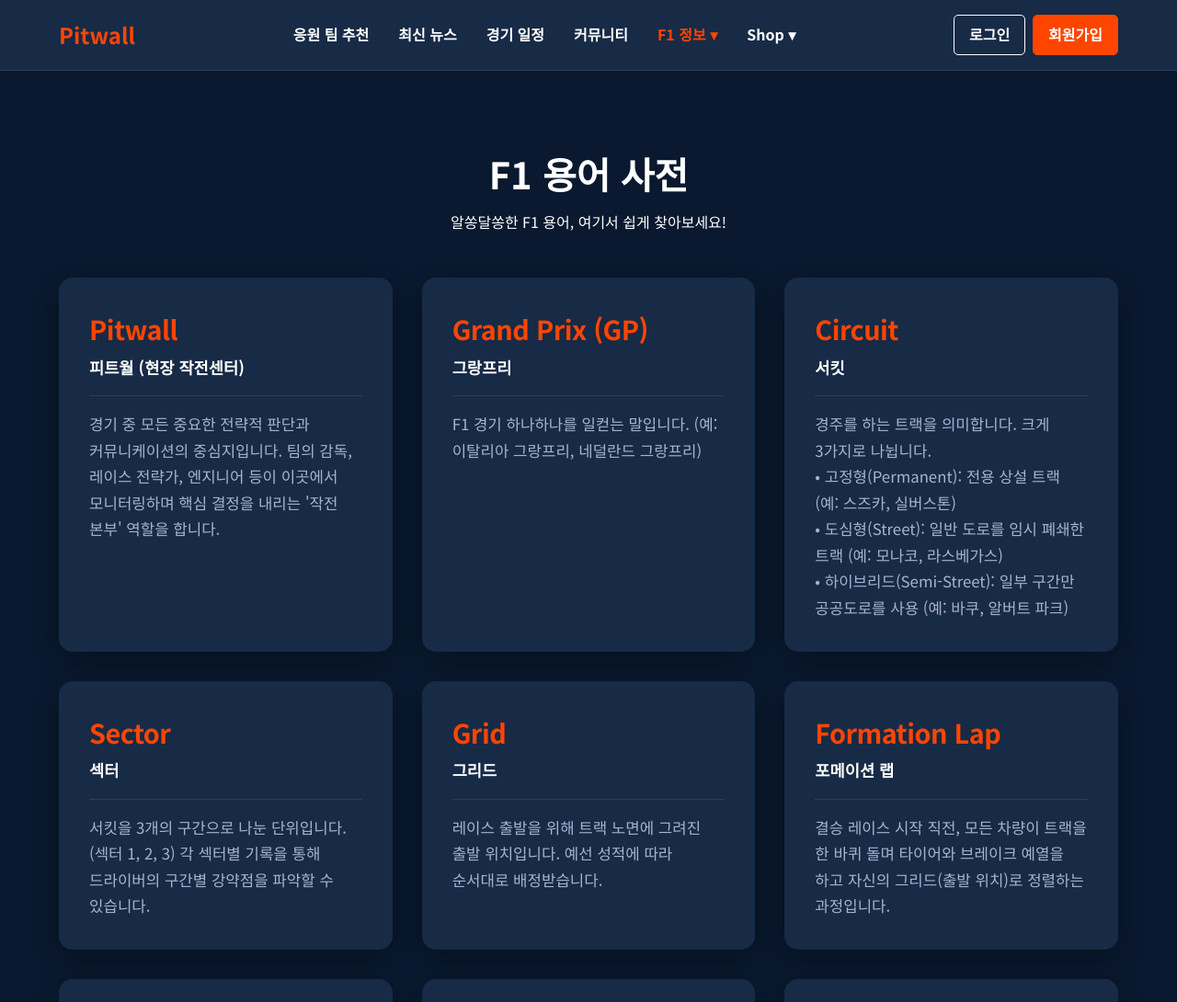
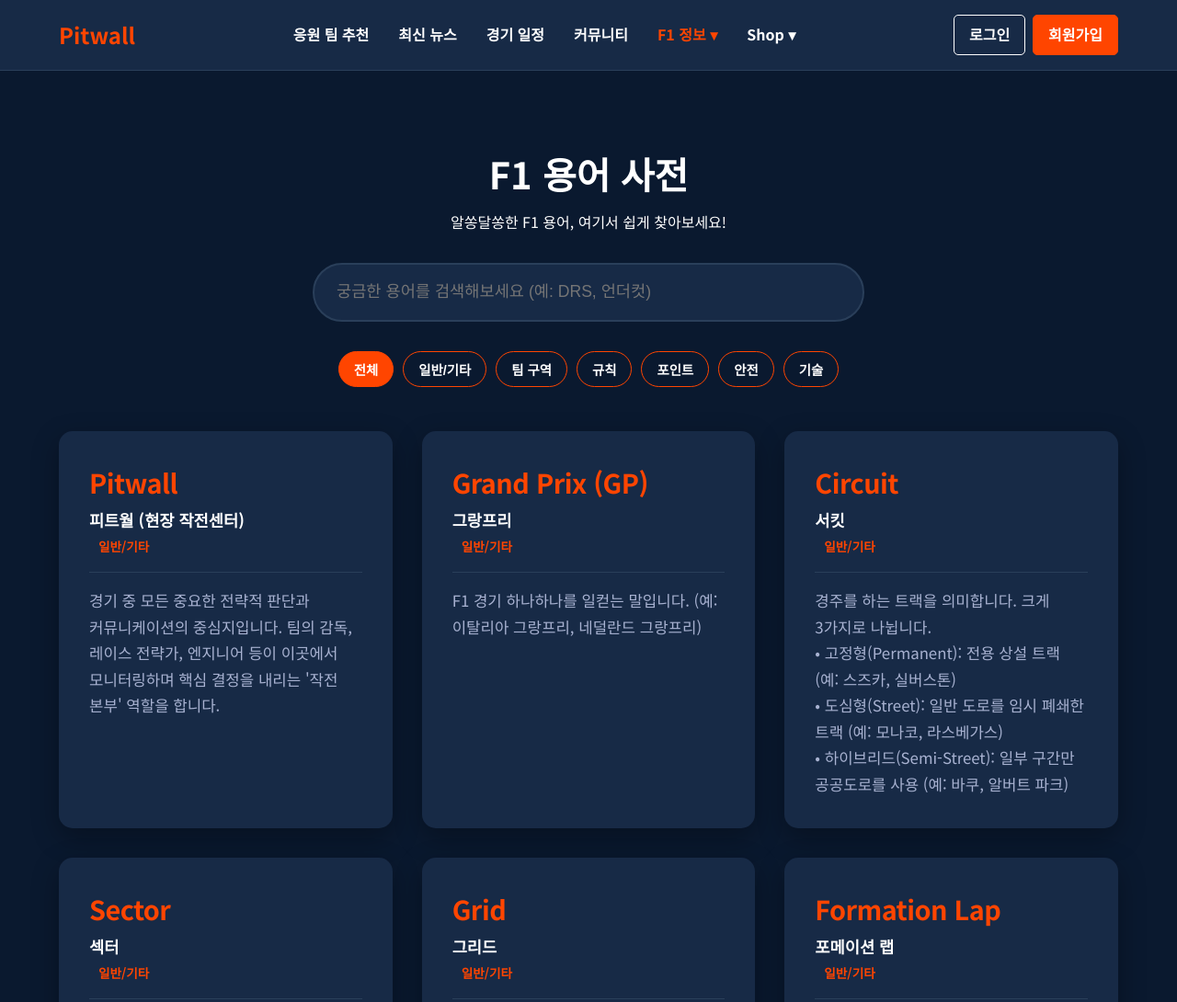
Before and after one commit to Hoon-KR/Pitwall, a plain HTML site: page glossary.html in a window 1280 px wide. Shown: the top 1090 px of the page at 92% size. Drawn offline with Linux system fonts and the light colour scheme.

Commit message:
용어사전 페이지 수정

```diff
--- a/glossary-data.js
+++ b/glossary-data.js
@@ -4,216 +4,296 @@ const glossaryData = [
   {
     term: "Pitwall",
     fullTerm: "피트월 (현장 작전센터)",
-        description: "경기 중 모든 중요한 전략적 판단과 커뮤니케이션의 중심지입니다. 팀의 감독, 레이스 전략가, 엔지니어 등이 이곳에서 모니터링하며 핵심 결정을 내리는 '작전 본부' 역할을 합니다."
+    description:
+      "경기 중 모든 중요한 전략적 판단과 커뮤니케이션의 중심지입니다. 팀의 감독, 레이스 전략가, 엔지니어 등이 이곳에서 모니터링하며 핵심 결정을 내리는 '작전 본부' 역할을 합니다.",
+    category: "기본",
   },
   {
     term: "Grand Prix (GP)",
     fullTerm: "그랑프리",
-        description: "F1 경기 하나하나를 일컫는 말입니다. (예: 이탈리아 그랑프리, 네덜란드 그랑프리)"
+    description:
+      "F1 경기 하나하나를 일컫는 말입니다. (예: 이탈리아 그랑프리, 네덜란드 그랑프리)",
+    category: "기본",
   },
   {
     term: "Circuit",
     fullTerm: "서킷",
-        description: "경주를 하는 트랙을 의미합니다. 크게 3가지로 나뉩니다.<br>• 고정형(Permanent): 전용 상설 트랙 (예: 스즈카, 실버스톤)<br>• 도심형(Street): 일반 도로를 임시 폐쇄한 트랙 (예: 모나코, 라스베가스)<br>• 하이브리드(Semi-Street): 일부 구간만 공공도로를 사용 (예: 바쿠, 알버트 파크)"
+    description:
+      "경주를 하는 트랙을 의미합니다. 크게 3가지로 나뉩니다.<br>• 고정형(Permanent): 전용 상설 트랙 (예: 스즈카, 실버스톤)<br>• 도심형(Street): 일반 도로를 임시 폐쇄한 트랙 (예: 모나코, 라스베가스)<br>• 하이브리드(Semi-Street): 일부 구간만 공공도로를 사용 (예: 바쿠, 알버트 파크)",
+    category: "기본",
   },
   {
     term: "Sector",
     fullTerm: "섹터",
-        description: "서킷을 3개의 구간으로 나눈 단위입니다. (섹터 1, 2, 3) 각 섹터별 기록을 통해 드라이버의 구간별 강약점을 파악할 수 있습니다."
+    description:
+      "서킷을 3개의 구간으로 나눈 단위입니다. (섹터 1, 2, 3) 각 섹터별 기록을 통해 드라이버의 구간별 강약점을 파악할 수 있습니다.",
+    category: "기본",
   },
   {
     term: "Grid",
     fullTerm: "그리드",
-        description: "레이스 출발을 위해 트랙 노면에 그려진 출발 위치입니다. 예선 성적에 따라 순서대로 배정받습니다."
+    description:
+      "레이스 출발을 위해 트랙 노면에 그려진 출발 위치입니다. 예선 성적에 따라 순서대로 배정받습니다.",
+    category: "기본",
   },
   {
     term: "Formation Lap",
     fullTerm: "포메이션 랩",
-        description: "결승 레이스 시작 직전, 모든 차량이 트랙을 한 바퀴 돌며 타이어와 브레이크 예열을 하고 자신의 그리드(출발 위치)로 정렬하는 과정입니다."
+    description:
+      "결승 레이스 시작 직전, 모든 차량이 트랙을 한 바퀴 돌며 타이어와 브레이크 예열을 하고 자신의 그리드(출발 위치)로 정렬하는 과정입니다.",
+    category: "기본",
   },
 
   // 2. 피트 및 팀 구역
   {
     term: "Pit",
     fullTerm: "피트",
-        description: "서킷 내에서 차량 정비, 타이어 교체, 데이터 분석 등이 이루어지는 차고 공간입니다."
+    description:
+      "서킷 내에서 차량 정비, 타이어 교체, 데이터 분석 등이 이루어지는 차고 공간입니다.",
+    category: "팀 구역",
   },
   {
     term: "Pit Stop",
     fullTerm: "피트스탑",
-        description: "경기 중 피트로 들어와 타이어나 윙(파손 시)을 교체하는 작업입니다. 모든 드라이버는 마른 노면 경기 시 의무적으로 1번 이상 피트스탑을 해야 합니다."
+    description:
+      "경기 중 피트로 들어와 타이어나 윙(파손 시)을 교체하는 작업입니다. 모든 드라이버는 마른 노면 경기 시 의무적으로 1번 이상 피트스탑을 해야 합니다.",
+    category: "팀 구역",
   },
   {
     term: "Pit Lane",
     fullTerm: "피트레인",
-        description: "피트스탑을 위해 차량이 드나드는 도로입니다. 이곳에서는 속도 제한(보통 80km/h)이 엄격하게 적용됩니다."
+    description:
+      "피트스탑을 위해 차량이 드나드는 도로입니다. 이곳에서는 속도 제한(보통 80km/h)이 엄격하게 적용됩니다.",
+    category: "팀 구역",
   },
   {
     term: "Box",
     fullTerm: "박스",
-        description: "피트(Pit)를 의미합니다. 팀 라디오에서 \"Box, Box\"라고 하면 \"지금 피트인 해라\"라는 뜻입니다."
+    description:
+      '피트(Pit)를 의미합니다. 팀 라디오에서 "Box, Box"라고 하면 "지금 피트인 해라"라는 뜻입니다.',
+    category: "팀 구역",
   },
   {
     term: "Paddock",
     fullTerm: "패독",
-        description: "피트 빌딩 뒤편에 위치한 공간으로, 팀 본부(모터홈), 미디어 센터, VIP 존 등이 모여 있는 통제 구역입니다."
+    description:
+      "피트 빌딩 뒤편에 위치한 공간으로, 팀 본부(모터홈), 미디어 센터, VIP 존 등이 모여 있는 통제 구역입니다.",
+    category: "팀 구역",
   },
   {
     term: "Parc Fermé",
     fullTerm: "파크 페르메",
-        description: "프랑스어로 '닫힌 공원'이라는 뜻으로, 예선 이후부터 결승 전까지 차량 수리나 세팅 변경을 엄격히 금지하는 규정(또는 그 구역)을 말합니다."
+    description:
+      "프랑스어로 '닫힌 공원'이라는 뜻으로, 예선 이후부터 결승 전까지 차량 수리나 세팅 변경을 엄격히 금지하는 규정(또는 그 구역)을 말합니다.",
+    category: "팀 구역",
   },
 
   // 3. 경기 진행 및 규칙
   {
     term: "Qualifying",
     fullTerm: "퀄리파잉 (예선)",
-        description: "본 경기(레이스)의 출발 순서(그리드)를 정하는 세션입니다. Q1, Q2, Q3 세 단계의 넉아웃 방식으로 진행되며, 가장 빠른 기록을 낸 사람이 맨 앞줄에 섭니다."
+    description:
+      "본 경기(레이스)의 출발 순서(그리드)를 정하는 세션입니다. Q1, Q2, Q3 세 단계의 넉아웃 방식으로 진행되며, 가장 빠른 기록을 낸 사람이 맨 앞줄에 섭니다.",
+    category: "규칙",
   },
   {
     term: "Pole Position",
     fullTerm: "폴 포지션",
-        description: "퀄리파잉(예선)에서 1위를 기록하여, 본 레이스에서 맨 앞자리(1번 그리드)에서 출발하는 것을 말합니다."
+    description:
+      "퀄리파잉(예선)에서 1위를 기록하여, 본 레이스에서 맨 앞자리(1번 그리드)에서 출발하는 것을 말합니다.",
+    category: "규칙",
   },
   {
     term: "Sprint",
     fullTerm: "스프린트",
-        description: "일부 그랑프리 주말에 열리는 '미니 레이스'입니다. 약 100km(30분 정도)를 달리며, 1위부터 8위까지 보너스 포인트가 주어집니다."
+    description:
+      "일부 그랑프리 주말에 열리는 '미니 레이스'입니다. 약 100km(30분 정도)를 달리며, 1위부터 8위까지 보너스 포인트가 주어집니다.",
+    category: "규칙",
   },
   {
     term: "Sprint Qualifying (SQ)",
     fullTerm: "스프린트 퀄리파잉",
-        description: "스프린트 레이스의 출발 순서를 정하는 예선 세션입니다. 일반 퀄리파잉보다 시간이 짧지만 방식(SQ1, SQ2, SQ3)은 유사합니다."
+    description:
+      "스프린트 레이스의 출발 순서를 정하는 예선 세션입니다. 일반 퀄리파잉보다 시간이 짧지만 방식(SQ1, SQ2, SQ3)은 유사합니다.",
+    category: "규칙",
   },
   {
     term: "Lap",
     fullTerm: "랩",
-        description: "서킷을 한 바퀴 도는 것을 의미합니다. (예: 랩 5 = 다섯 번째 바퀴)"
+    description:
+      "서킷을 한 바퀴 도는 것을 의미합니다. (예: 랩 5 = 다섯 번째 바퀴)",
+    category: "규칙",
   },
   {
     term: "Lap Time",
     fullTerm: "랩타임",
-        description: "서킷 한 바퀴를 도는 데 걸린 시간입니다."
+    description: "서킷 한 바퀴를 도는 데 걸린 시간입니다.",
+    category: "규칙",
   },
   {
     term: "DNF",
     fullTerm: "Did Not Finish",
-        description: "사고, 차량 고장, 실수 등으로 인해 경기를 끝까지 완주하지 못하고 중도 포기하는 것을 말합니다."
+    description:
+      "사고, 차량 고장, 실수 등으로 인해 경기를 끝까지 완주하지 못하고 중도 포기하는 것을 말합니다.",
+    category: "규칙",
   },
   {
     term: "Podium",
     fullTerm: "포디움",
-        description: "1위, 2위, 3위로 경기를 마쳐 시상대에 오르는 것을 의미합니다."
+    description: "1위, 2위, 3위로 경기를 마쳐 시상대에 오르는 것을 의미합니다.",
+    category: "규칙",
   },
   {
     term: "Steward",
     fullTerm: "스튜어드 (심판)",
-        description: "경기 중 발생하는 사고나 규정 위반을 심사하고 페널티를 부과하는 심판관입니다."
+    description:
+      "경기 중 발생하는 사고나 규정 위반을 심사하고 페널티를 부과하는 심판관입니다.",
+    category: "규칙",
   },
 
   // 4. 챔피언십 및 포인트
   {
     term: "Points",
     fullTerm: "포인트",
-        description: "완주 순위별로 부여되는 시즌 누적 점수입니다. (1위=25점, 2위=18점, 3위=15점 ... 10위=1점)"
+    description:
+      "완주 순위별로 부여되는 시즌 누적 점수입니다. (1위=25점, 2위=18점, 3위=15점 ... 10위=1점)",
+    category: "포인트",
   },
   {
     term: "Drivers’ Championship",
     fullTerm: "드라이버 챔피언십 (드챔)",
-        description: "시즌 내내 획득한 포인트를 합산하여 결정하는 드라이버 개인 순위 1위 타이틀입니다."
+    description:
+      "시즌 내내 획득한 포인트를 합산하여 결정하는 드라이버 개인 순위 1위 타이틀입니다.",
+    category: "포인트",
   },
   {
     term: "Constructors’ Championship",
     fullTerm: "컨스트럭터 챔피언십 (컨챔)",
-        description: "소속 드라이버들의 포인트를 모두 합산하여 결정하는 팀 순위 1위 타이틀입니다."
+    description:
+      "소속 드라이버들의 포인트를 모두 합산하여 결정하는 팀 순위 1위 타이틀입니다.",
+    category: "포인트",
   },
   {
     term: "Constructor",
     fullTerm: "컨스트럭터",
-        description: "F1 팀을 의미하며, 규정상 차량(섀시)을 직접 제작하는 제작사를 뜻합니다."
+    description:
+      "F1 팀을 의미하며, 규정상 차량(섀시)을 직접 제작하는 제작사를 뜻합니다.",
+    category: "포인트",
   },
 
   // 5. 깃발 신호 및 안전 차량
   {
     term: "Blue Flag",
     fullTerm: "블루 플래그 (청색기)",
-        description: "뒤에서 선두권 차량(한 바퀴 이상 차이 나는 차)이 다가오고 있으니 비켜주라는 신호입니다. 무시하면 페널티를 받습니다."
+    description:
+      "뒤에서 선두권 차량(한 바퀴 이상 차이 나는 차)이 다가오고 있으니 비켜주라는 신호입니다. 무시하면 페널티를 받습니다.",
+    category: "안전",
   },
   {
     term: "Yellow Flag",
     fullTerm: "옐로 플래그 (황색기)",
-        description: "트랙에 사고나 위험 요소가 있음을 알리는 신호입니다. 해당 구간에서는 속도를 줄여야 하며 추월이 금지됩니다."
+    description:
+      "트랙에 사고나 위험 요소가 있음을 알리는 신호입니다. 해당 구간에서는 속도를 줄여야 하며 추월이 금지됩니다.",
+    category: "안전",
   },
   {
     term: "Black Flag",
     fullTerm: "블랙 플래그 (흑색기)",
-        description: "심각한 규정 위반이나 차량 결함으로 인해 특정 드라이버에게 피트로 돌아오라(실격/퇴장)는 명령을 내리는 신호입니다."
+    description:
+      "심각한 규정 위반이나 차량 결함으로 인해 특정 드라이버에게 피트로 돌아오라(실격/퇴장)는 명령을 내리는 신호입니다.",
+    category: "안전",
   },
   {
     term: "Red / White Flag",
     fullTerm: "레드 / 화이트 플래그",
-        description: "• 레드 플래그: 경기를 중단합니다. (심각한 사고나 악천후)<br>• 화이트 플래그: 트랙에 느린 차량(엠뷸런스 등)이 있음을 경고합니다."
+    description:
+      "• 레드 플래그: 경기를 중단합니다. (심각한 사고나 악천후)<br>• 화이트 플래그: 트랙에 느린 차량(엠뷸런스 등)이 있음을 경고합니다.",
+    category: "안전",
   },
   {
     term: "Safety Car (SC)",
     fullTerm: "세이프티 카",
-        description: "큰 사고나 악천후 시 투입되는 특수 차량입니다. 모든 경주차는 SC 뒤로 줄을 서서 서행해야 하며, SC가 들어와 있는 동안에는 추월이 절대 금지됩니다."
+    description:
+      "큰 사고나 악천후 시 투입되는 특수 차량입니다. 모든 경주차는 SC 뒤로 줄을 서서 서행해야 하며, SC가 들어와 있는 동안에는 추월이 절대 금지됩니다.",
+    category: "안전",
   },
   {
     term: "Virtual Safety Car (VSC)",
     fullTerm: "가상 세이프티 카",
-        description: "실제 차량 투입 없이 전자 신호로 발령됩니다. 모든 차량은 트랙 위에서 일정 속도(델타 타임) 이하로 서행해야 하며 추월은 금지됩니다."
+    description:
+      "실제 차량 투입 없이 전자 신호로 발령됩니다. 모든 차량은 트랙 위에서 일정 속도(델타 타임) 이하로 서행해야 하며 추월은 금지됩니다.",
+    category: "안전",
   },
 
   // 6. 주행 기술 및 전략
   {
     term: "DRS",
     fullTerm: "Drag Reduction System",
-        description: "리어 윙(뒷날개)을 열어 공기 저항을 줄이고 속도를 높이는 장치입니다. 지정된 구간에서 앞차와 1초 이내일 때만 사용하여 추월을 돕습니다."
+    description:
+      "리어 윙(뒷날개)을 열어 공기 저항을 줄이고 속도를 높이는 장치입니다. 지정된 구간에서 앞차와 1초 이내일 때만 사용하여 추월을 돕습니다.",
+    category: "기술",
   },
   {
     term: "Slipstream",
     fullTerm: "슬립스트림",
-        description: "직선 구간에서 앞차 바로 뒤에 붙어서 공기 저항을 적게 받아 속도를 높이는 기술입니다. 추월할 때 자주 사용됩니다."
+    description:
+      "직선 구간에서 앞차 바로 뒤에 붙어서 공기 저항을 적게 받아 속도를 높이는 기술입니다. 추월할 때 자주 사용됩니다.",
+    category: "기술",
   },
   {
     term: "Dirty Air",
     fullTerm: "더티 에어",
-        description: "앞차가 지나가면서 발생시킨 불안정한 공기 흐름(난기류)입니다. 뒤따라가는 차는 이 때문에 다운포스를 잃어 코너링이 불안정해지고 타이어가 빨리 닳게 됩니다."
+    description:
+      "앞차가 지나가면서 발생시킨 불안정한 공기 흐름(난기류)입니다. 뒤따라가는 차는 이 때문에 다운포스를 잃어 코너링이 불안정해지고 타이어가 빨리 닳게 됩니다.",
+    category: "기술",
   },
   {
     term: "Undercut",
     fullTerm: "언더컷",
-        description: "앞차보다 먼저 피트인하여 새 타이어의 빠른 속도로 격차를 줄인 뒤, 앞차가 피트인하고 나올 때 추월하는 전략입니다."
+    description:
+      "앞차보다 먼저 피트인하여 새 타이어의 빠른 속도로 격차를 줄인 뒤, 앞차가 피트인하고 나올 때 추월하는 전략입니다.",
+    category: "기술",
   },
   {
     term: "Overcut",
     fullTerm: "오버컷",
-        description: "앞차보다 늦게 피트인하여, 낡은 타이어로도 충분히 빠른 속도를 유지하거나 트랙 상황을 활용해 추월하는 전략입니다."
+    description:
+      "앞차보다 늦게 피트인하여, 낡은 타이어로도 충분히 빠른 속도를 유지하거나 트랙 상황을 활용해 추월하는 전략입니다.",
+    category: "기술",
   },
   {
     term: "Lock-up",
     fullTerm: "락업",
-        description: "급브레이크를 밟았을 때 타이어가 회전을 멈추고 잠겨버리는 현상입니다. 타이어에서 흰 연기가 나며, 타이어 표면이 평평하게 깎이는 '플랫 스팟'을 유발합니다."
+    description:
+      "급브레이크를 밟았을 때 타이어가 회전을 멈추고 잠겨버리는 현상입니다. 타이어에서 흰 연기가 나며, 타이어 표면이 평평하게 깎이는 '플랫 스팟'을 유발합니다.",
+    category: "기술",
   },
   {
     term: "Downforce",
     fullTerm: "다운포스",
-        description: "공기 역학을 이용해 차량을 지면 쪽으로 꾹 눌러주는 힘입니다. 다운포스가 높을수록 타이어 접지력이 좋아져 코너를 더 빠르게 돌아나갈 수 있습니다."
+    description:
+      "공기 역학을 이용해 차량을 지면 쪽으로 꾹 눌러주는 힘입니다. 다운포스가 높을수록 타이어 접지력이 좋아져 코너를 더 빠르게 돌아나갈 수 있습니다.",
+    category: "기술",
   },
   {
     term: "Chicane",
     fullTerm: "시케인",
-        description: "속도를 줄이기 위해 인위적으로 만든 'S'자 형태의 연속 코너 구간입니다."
+    description:
+      "속도를 줄이기 위해 인위적으로 만든 'S'자 형태의 연속 코너 구간입니다.",
+    category: "기술",
   },
   {
     term: "Apex",
     fullTerm: "에이펙스 (클리핑 포인트)",
-        description: "코너를 돌 때 안쪽 가장자리와 가장 가깝게 스치는 지점입니다. 이곳을 정확히 밟고 지나가야 가장 빠른 라인으로 코너를 탈출할 수 있습니다."
+    description:
+      "코너를 돌 때 안쪽 가장자리와 가장 가깝게 스치는 지점입니다. 이곳을 정확히 밟고 지나가야 가장 빠른 라인으로 코너를 탈출할 수 있습니다.",
+    category: "기술",
   },
   {
     term: "Tire Compound",
     fullTerm: "타이어 컴파운드 (C1~C5)",
-        description: "타이어 고무의 재질을 말합니다. <br>• 슬릭(Slick): 마른 노면용 (소프트-빨강, 미디엄-노랑, 하드-흰색)<br>• 인터미디어트: 비가 조금 올 때 (초록색)<br>• 웨트: 폭우가 쏟아질 때 (파란색)"
-    }
+    description:
+      "타이어 고무의 재질을 말합니다. <br>• 슬릭(Slick): 마른 노면용 (소프트-빨강, 미디엄-노랑, 하드-흰색)<br>• 인터미디어트: 비가 조금 올 때 (초록색)<br>• 웨트: 폭우가 쏟아질 때 (파란색)",
+    category: "기술",
+  },
 ];
--- a/glossary.css
+++ b/glossary.css
@@ -110,4 +110,33 @@
   border-radius: 4px;
 }
 
-/* 검색 결과 없음 */
+.category-filters {
+  display: flex;
+  justify-content: center;
+  gap: 10px;
+  margin-top: 2rem;
+  flex-wrap: wrap; /* 화면이 좁으면 줄바꿈 */
+}
+
+.filter-btn {
+  padding: 8px 16px;
+  border: 1px solid var(--accent-color);
+  background-color: transparent;
+  color: var(--text-color); /* 흰색 */
+  border-radius: 20px;
+  cursor: pointer;
+  font-size: 0.9rem;
+  font-weight: bold;
+  transition: all 0.3s ease;
+}
+
+.filter-btn:hover {
+  background-color: rgba(255, 69, 0, 0.2); /* 연한 주황색 배경 */
+}
+
+/* 선택된 버튼 스타일 */
+.filter-btn.active {
+  background-color: var(--accent-color); /* 주황색 채움 */
+  color: white;
+  border-color: var(--accent-color);
+}
--- a/glossary.html
+++ b/glossary.html
@@ -62,6 +62,24 @@
       <section class="hero">
         <h1>F1 용어 사전</h1>
         <p>알쏭달쏭한 F1 용어, 여기서 쉽게 찾아보세요!</p>
+
+        <div class="search-container">
+          <input
+            type="text"
+            id="search-input"
+            placeholder="궁금한 용어를 검색해보세요 (예: DRS, 언더컷)"
+          />
+        </div>
+
+        <div class="category-filters">
+          <button class="filter-btn active" data-category="all">전체</button>
+          <button class="filter-btn" data-category="기본">일반/기타</button>
+          <button class="filter-btn" data-category="팀 구역">팀 구역</button>
+          <button class="filter-btn" data-category="규칙">규칙</button>
+          <button class="filter-btn" data-category="포인트">포인트</button>
+          <button class="filter-btn" data-category="안전">안전</button>
+          <button class="filter-btn" data-category="기술">기술</button>
+        </div>
       </section>
 
       <div class="glossary-grid" id="glossary-list"></div>
--- a/glossary.js
+++ b/glossary.js
@@ -1,41 +1,107 @@
 // glossary.js
 
-document.addEventListener('DOMContentLoaded', () => {
-    const listContainer = document.getElementById('glossary-list');
-    const searchInput = document.getElementById('search-input');
+document.addEventListener("DOMContentLoaded", () => {
+  const listContainer = document.getElementById("glossary-list");
+  const searchInput = document.getElementById("search-input");
+  const filterButtons = document.querySelectorAll(".filter-btn"); // 필터 버튼 선택
 
-    // 1. 초기 화면 렌더링
+  // 1. 초기 화면 렌더링 (전체 데이터)
   renderGlossary(glossaryData);
 
-    // 2. 검색 기능
-    searchInput.addEventListener('input', (e) => {
+  // 2. 검색 기능 (기존 유지)
+  searchInput.addEventListener("input", (e) => {
     const keyword = e.target.value.toLowerCase();
-        const filteredData = glossaryData.filter(item =>
+
+    // 검색 시 필터 버튼의 'active' 상태를 초기화하는 것이 사용자 경험상 좋습니다.
+    filterButtons.forEach((btn) => btn.classList.remove("active"));
+    document
+      .querySelector('.filter-btn[data-category="all"]')
+      .classList.add("active");
+
+    const filteredData = glossaryData.filter(
+      (item) =>
         item.term.toLowerCase().includes(keyword) ||
-            item.fullTerm.toLowerCase().includes(keyword) ||
+        (item.fullTerm && item.fullTerm.toLowerCase().includes(keyword)) || // fullTerm이 있을 때만 검사
         item.description.toLowerCase().includes(keyword)
     );
     renderGlossary(filteredData);
   });
 
-    // 3. 렌더링 함수
+  // 3. [추가] 카테고리 필터 버튼 기능
+  filterButtons.forEach((btn) => {
+    btn.addEventListener("click", () => {
+      // (1) 버튼 스타일 업데이트
+      filterButtons.forEach((b) => b.classList.remove("active"));
+      btn.classList.add("active");
+
+      // (2) 검색창 초기화 (필터링과 검색어가 꼬이지 않게)
+      searchInput.value = "";
+
+      // (3) 데이터 필터링
+      const category = btn.getAttribute("data-category");
+
+      if (category === "all") {
+        renderGlossary(glossaryData);
+      } else {
+        const filteredData = glossaryData.filter(
+          (item) => item.category === category
+        );
+        renderGlossary(filteredData);
+      }
+    });
+  });
+
+  // 4. 렌더링 함수 (카테고리 라벨 추가됨)
   function renderGlossary(data) {
-        listContainer.innerHTML = '';
+    listContainer.innerHTML = "";
 
     if (data.length === 0) {
-            listContainer.innerHTML = `<div class="no-result">검색 결과가 없습니다. 🏎️</div>`;
+      listContainer.innerHTML = `<div class="no-result">결과가 없습니다. 🏎️</div>`;
       return;
     }
 
-        data.forEach(item => {
-            const card = document.createElement('div');
-            card.className = 'term-card'; // CSS 클래스 적용
+    data.forEach((item) => {
+      const card = document.createElement("div");
+      card.className = "term-card";
 
-            // HTML 구조 생성
+      // 카테고리별 라벨 아이콘/텍스트 설정
+      let categoryLabel = "";
+      switch (item.category) {
+        case "기본":
+          categoryLabel = "일반/기타";
+          break;
+        case "팀 구역":
+          categoryLabel = "팀 구역";
+          break;
+        case "규칙":
+          categoryLabel = "규칙";
+          break;
+        case "포인트":
+          categoryLabel = "포인트";
+          break;
+        case "안전":
+          categoryLabel = "안전";
+          break;
+        case "기술":
+          categoryLabel = "기술";
+          break;
+        default:
+          categoryLabel = "";
+      }
+
+      // HTML 구조 생성 (헤더에 카테고리 라벨 추가)
+      // term-header를 flex로 사용하여 제목과 라벨을 양쪽 끝으로 배치
       card.innerHTML = `
                 <div class="term-header">
+                    <div>
                         <span class="term-title">${item.term}</span>
-                    <span class="term-subtitle">${item.fullTerm}</span>
+                        <span class="term-subtitle">${
+                          item.fullTerm || ""
+                        }</span>
+                    </div>
+                    <span style="font-size: 0.85rem; color: var(--accent-color); font-weight: bold; white-space: nowrap; margin-left: 10px;">
+                        ${categoryLabel}
+                    </span>
                 </div>
                 <div class="term-body">
                     <p class="term-description">${item.description}</p>
```
Lines whose indentation alone changed are shown as unchanged.
